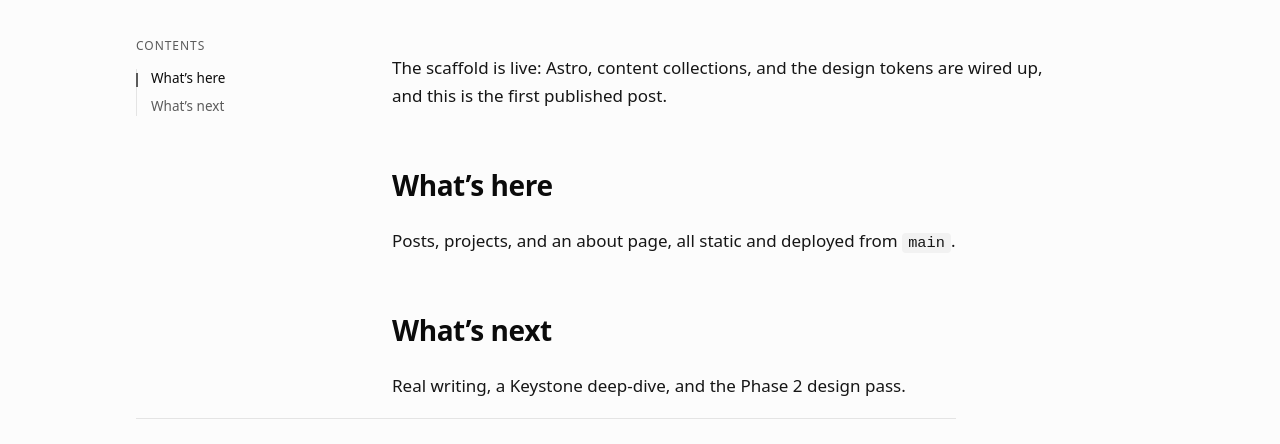
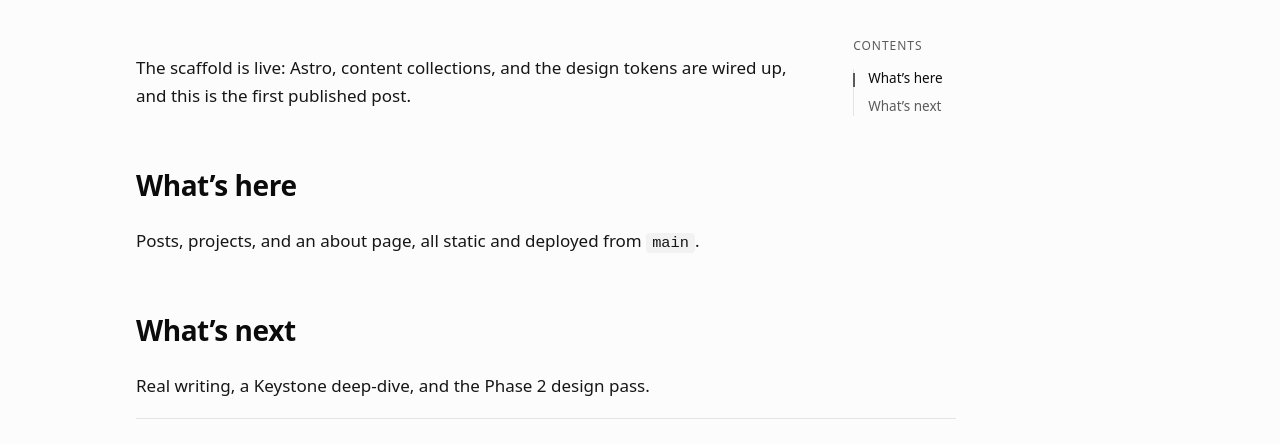
Before and after one commit to kliuchnikovv/kliuchnikovv.github.io, an Astro site: page /posts/scaffold-notes in a window 1280 px wide. Shown: the part 319-763 px from the top of the page. Built offline with nearby package versions, Linux system fonts and the light colour scheme; Astro itself is replaced by a stand-in of ours.

Commit message:
style: move post table of contents to the right on desktop
Co-Authored-By: Claude Opus 4.8 <noreply@anthropic.com>

```diff
--- a/src/layouts/PostLayout.astro
+++ b/src/layouts/PostLayout.astro
@@ -98,6 +98,13 @@ const tocHeadings = headings
   }
   .post-body .prose { flex: 1; min-width: 0; }
 
+  /* Desktop: table of contents on the right, body on the left.
+     Mobile keeps DOM order so the TOC drawer stays above the body. */
+  @media (min-width: 1024px) {
+    .post-body .prose { order: 1; }
+    .post-body :global(.toc) { order: 2; }
+  }
+
   .prevnext {
     display: flex;
     justify-content: space-between;
```
